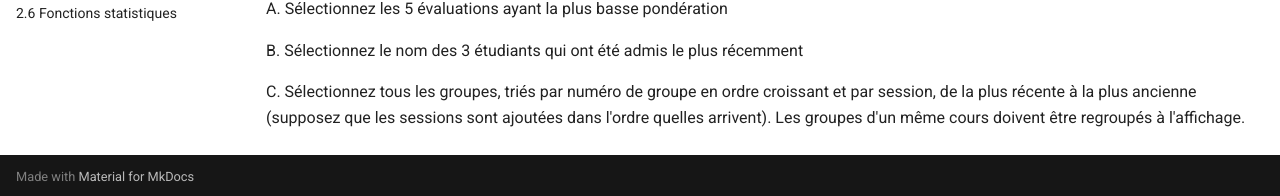
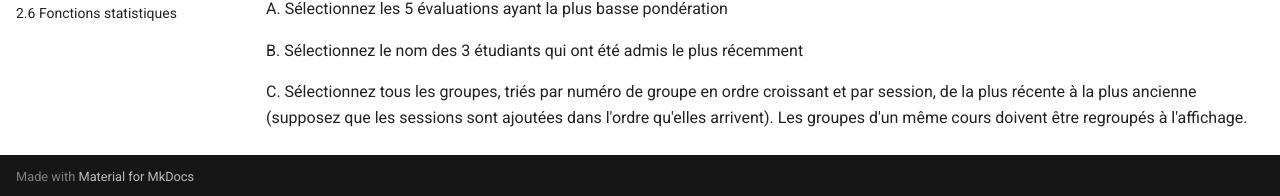
Before and after one commit to cegepvictoetienne/bd1, an MkDocs documentation site: the page built from docs/notes_de_cours/section_2.2.md, in a window 1280 px wide and 900 px high, scrolled down 5150 px. Shown: the part 701-897 px from the top of the window. Built offline with MkDocs 1.6.1 and Material for MkDocs 9.7.7, drawn with Linux system fonts in a browser that asks for light colours; comment, search, counter and statistics services are not loaded.

Commit message:
erreur orthographe

```diff
--- a/docs/notes_de_cours/section_2.2.md
+++ b/docs/notes_de_cours/section_2.2.md
@@ -307,4 +307,4 @@ A. Sélectionnez les 5 évaluations ayant la plus basse pondération
 
 B. Sélectionnez le nom des 3 étudiants qui ont été admis le plus récemment
 
-C. Sélectionnez tous les groupes, triés par numéro de groupe en ordre croissant et par session, de la plus récente à la plus ancienne (supposez que les sessions sont ajoutées dans l'ordre quelles arrivent). Les groupes d'un même cours doivent être regroupés à l'affichage.
+C. Sélectionnez tous les groupes, triés par numéro de groupe en ordre croissant et par session, de la plus récente à la plus ancienne (supposez que les sessions sont ajoutées dans l'ordre qu'elles arrivent). Les groupes d'un même cours doivent être regroupés à l'affichage.
```
